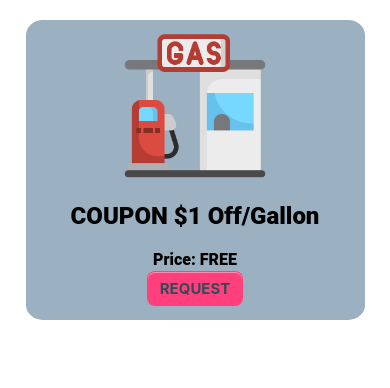
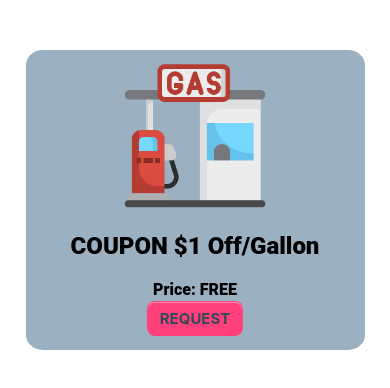
Before and after one commit to Chingsan53/gas-request-v2, a React (Create React App) app: page / in a window 390 px wide. Shown: the top 388 px of the page. Built offline with nearby package versions, Linux system fonts and the light colour scheme; no server answers; the database is empty.

Commit message:
added responsive design

```diff
--- a/src/styles.css
+++ b/src/styles.css
@@ -9,7 +9,11 @@
   flex-direction: column;
   align-items: center;
   justify-content: center;
-  padding: 20px;
+  /* height: 667px; */
+  padding-top: 50px;
+  /* padding: 20px; */
+  padding-left: 20px;
+  padding-right: 20px;
 }
 
 .main-flex {
```
